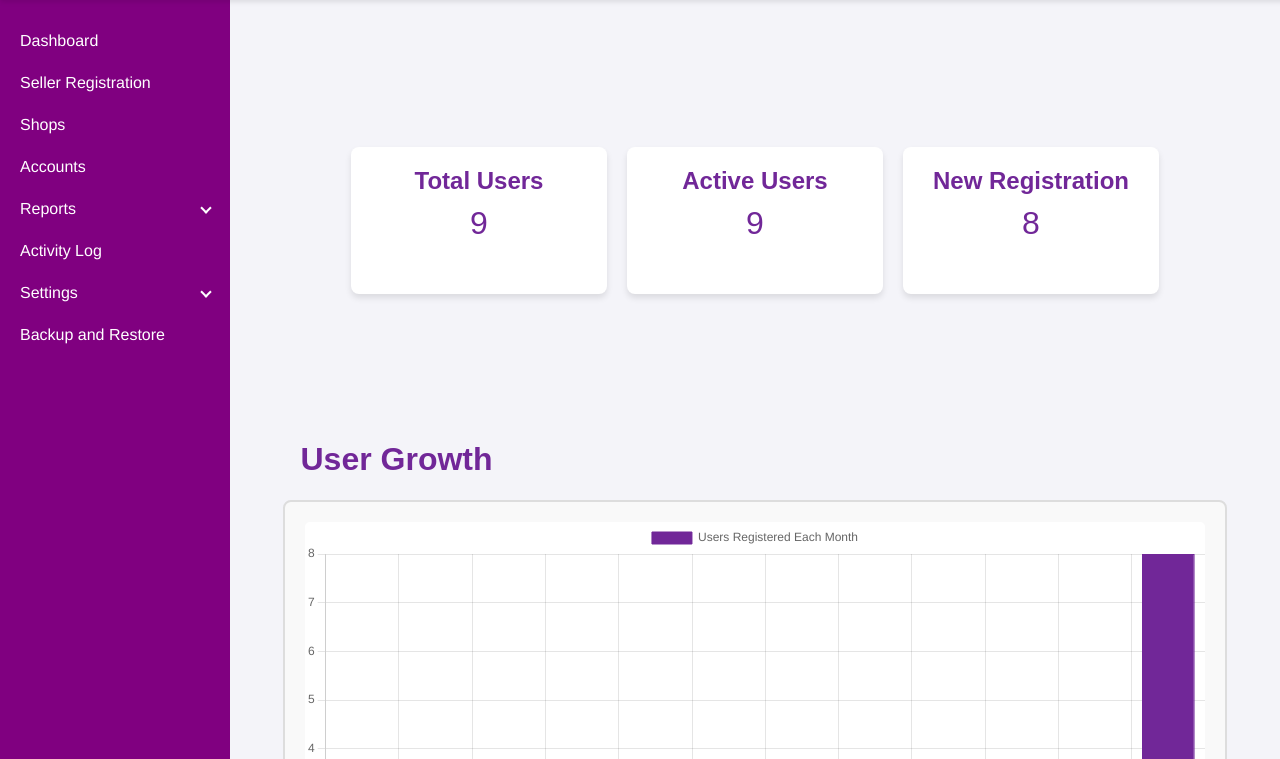
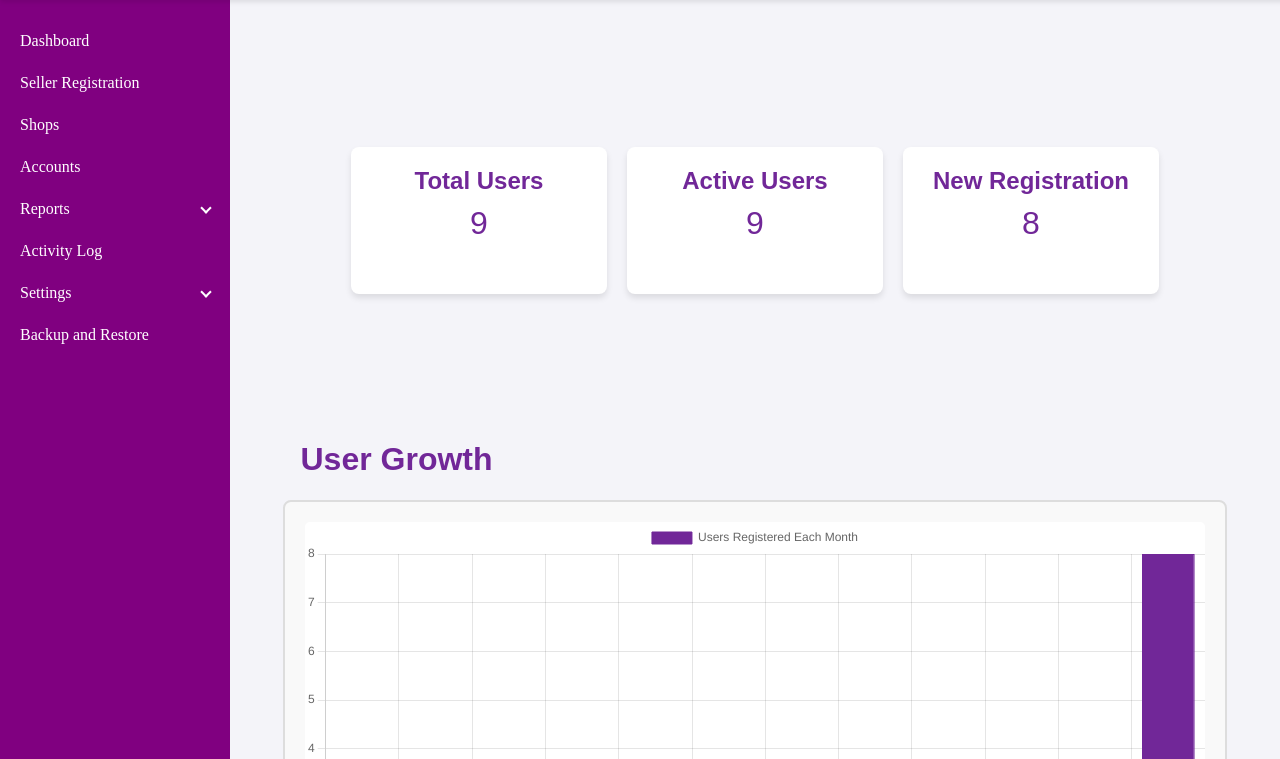
Before and after one commit to Oniicat/Taytaymarketplace, a PHP site: page /Admin-approval/main.php in a window 1280 px wide. Shown: the part 60-819 px from the top of the page. Run offline with PHP 8.4, Linux system fonts and the light colour scheme; data comes from the database, SQL or seed files in the repository; data that the repository does not hold is empty.

Commit message:
changed hover color and font

```diff
--- a/admin final na to/sidebarstyle.css
+++ b/admin final na to/sidebarstyle.css
@@ -43,7 +43,7 @@ body {
 
 .sidebar a {
     color: mediumaquamarine;
-    font-family: 'Franklin Gothic Medium';
+    font-family: 'Times New Roman';
 }
 /* Sidebar Menu */
 .nav-links {
@@ -65,7 +65,7 @@ body {
 }
 
 .nav-links a:hover {
-    background-color: #575757;
+    background-color: red;
 }
 
 /* Dropdown Menu */
```
